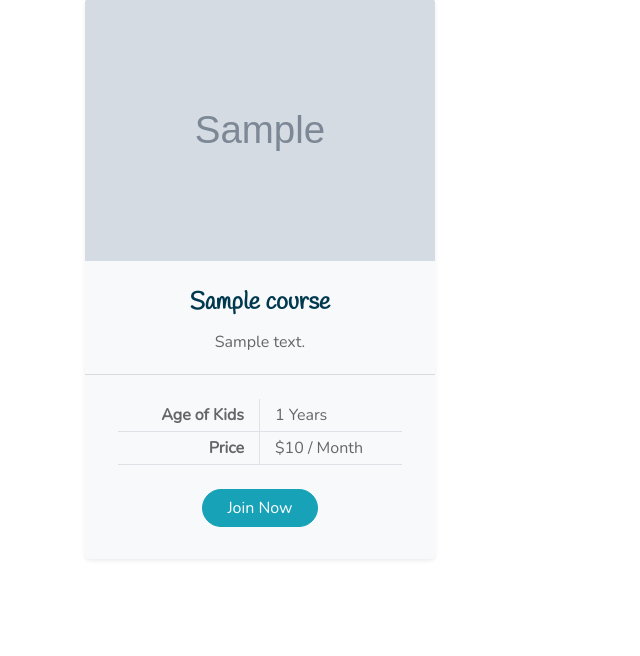
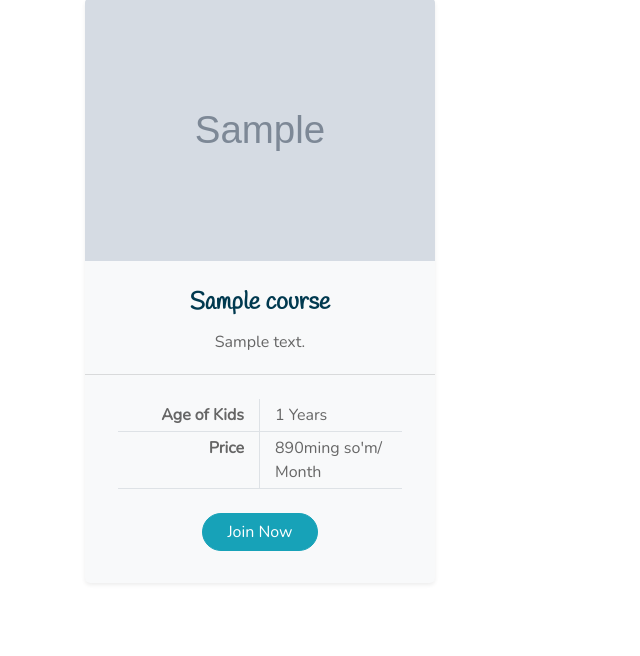
Before and after one commit to abdumalik-najmiddinov/pdp_junior, a FastAPI app: page /class.html in a window 1280 px wide. Shown: the part 704-1360 px from the top of the page, without its empty margins (0-640 px from the left). Run offline with FastAPI, Linux system fonts and the light colour scheme; tables that the repository leaves empty hold one stand-in row (values such as "Sample post"); grey boxes marked "Sample" are stand-in pictures; parts of the project's set-up code (start-up, migrations or seed data) failed here and were passed over; some libraries are stand-ins or nearby versions.

Commit message:
Update course price display in class.html

```diff
--- a/app/templates/class.html
+++ b/app/templates/class.html
@@ -123,7 +123,7 @@
                 </div>
                 <div class="row border-bottom">
                   <div class="col-6 py-1 text-right border-right"><strong>Price</strong></div>
-                  <div class="col-6 py-1">${{ course.price }} / Month</div>
+                  <div class="col-6 py-1">890ming so'm/ Month</div>
                 </div>
               </div>
               <a href="" class="btn btn-primary px-4 mx-auto mb-4">Join Now</a>
```
